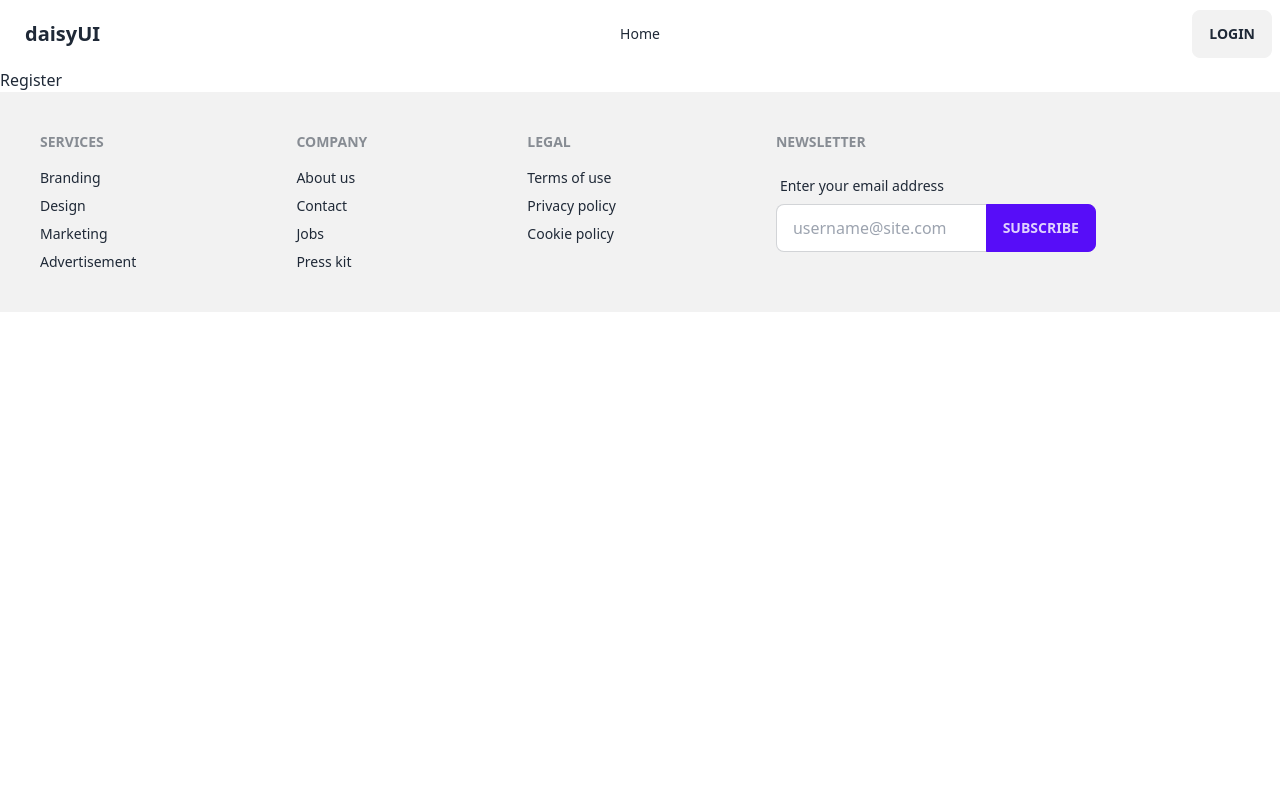
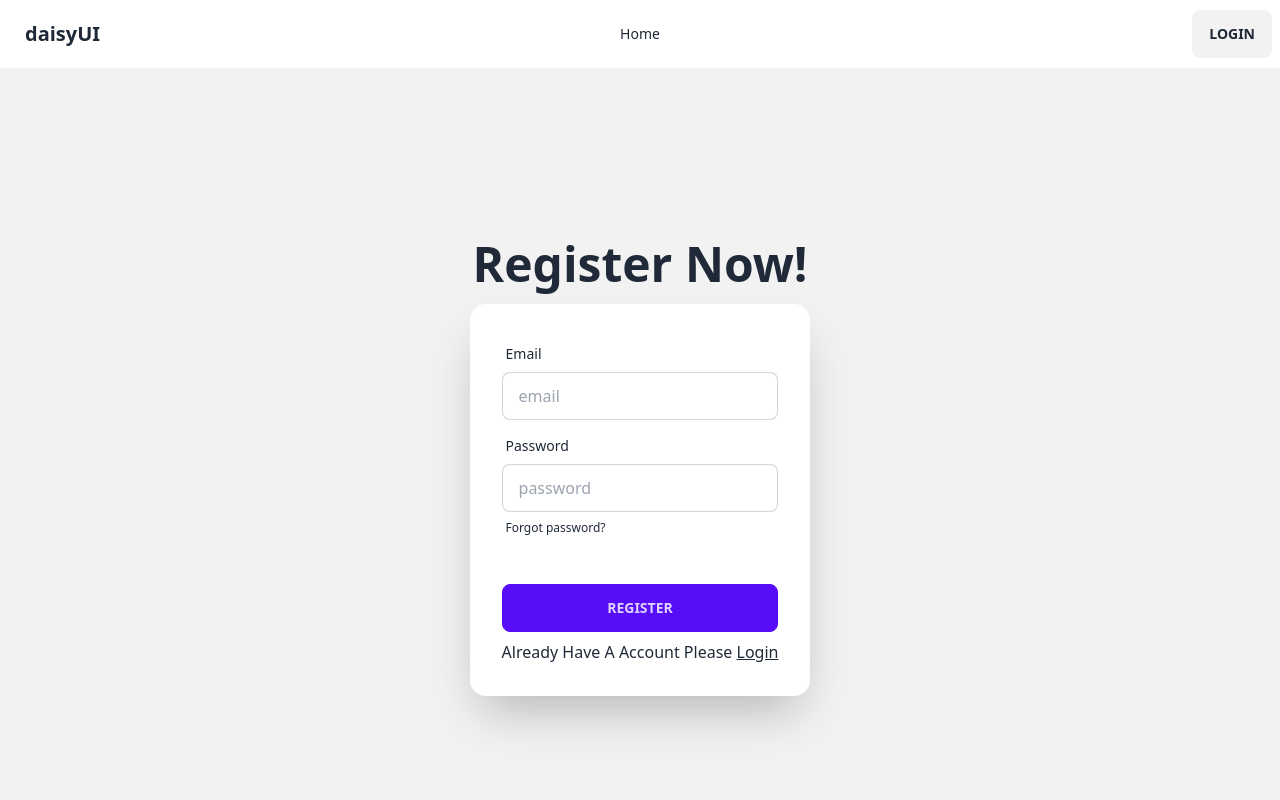
Before and after one commit to shezank/event-managment-simple-website, a React (Vite) app: page /register in a window 1280 px wide. Shown: the top 800 px of the page. Built offline with nearby package versions, Linux system fonts and the light colour scheme; no server answers.

Commit message:
add login register and logout

```diff
--- a/package.json
+++ b/package.json
@@ -16,7 +16,8 @@
     "react": "^18.2.0",
     "react-dom": "^18.2.0",
     "react-router-dom": "^6.16.0",
-    "sort-by": "^1.2.0"
+    "react-toastify": "^9.1.3",
+    "sort-by": "^0.0.2"
   },
   "devDependencies": {
     "@types/react": "^18.2.15",
--- a/src/Pages/Home/Home.jsx
+++ b/src/Pages/Home/Home.jsx
@@ -1,9 +1,12 @@
+import { useContext } from "react";
+import { AuthContext } from "../../Sharde/AuthProvider/AuthProvider";
 
 
 const Home = () => {
+    const myName = useContext(AuthContext);
     return (
         <div>
-            <h1>Home</h1>
+            <h1>Home {myName.name}</h1>
         </div>
     );
 };
--- a/src/Pages/Login/Login.jsx
+++ b/src/Pages/Login/Login.jsx
@@ -1,9 +1,63 @@
+import { useContext, useState } from "react";
+import { Link, useNavigate } from "react-router-dom";
+import { AuthContext } from "../../Sharde/AuthProvider/AuthProvider";
 
 
 const Login = () => {
+    const [error, setError] = useState(null);
+    const {login} = useContext(AuthContext);
+    const navigate = useNavigate();
+
+    const handleLogin = e => {
+        e.preventDefault();
+        const email = e.target.email.value;
+        const password = e.target.password.value;
+        console.log(email, password)
+        setError('')
+        login(email, password)
+            .then( result =>  {
+                console.log(result.user);
+               e.target.reset();
+               navigate('/')
+            })
+            .catch(error => {
+                setError(error.message);
+            })
+
+    }
     return (
-        <div>
-            <h1>Login</h1>
+        <div className="hero min-h-screen bg-base-200">
+            <div className="hero-content flex-col ">
+                <div className="text-center ">
+                    <h1 className="text-5xl font-bold">Login now!</h1>
+
+                </div>
+                <div className="card flex-shrink-0 w-full max-w-sm shadow-2xl bg-base-100">
+                    <form onSubmit={handleLogin} className="card-body">
+                        <div className="form-control">
+                            <label className="label">
+                                <span className="label-text">Email</span>
+                            </label>
+                            <input type="email" name="email" placeholder="email" className="input input-bordered" required />
+                        </div>
+                        <div className="form-control">
+                            <label className="label">
+                                <span className="label-text">Password</span>
+                            </label>
+                            <input type="password" name="password" placeholder="password" className="input input-bordered" required />
+                            <label className="label">
+                                <a href="#" className="label-text-alt link link-hover">Forgot password?</a>
+                            </label>
+                        </div>
+                        <p className="text-red-700">{error}</p>
+                        <div className="form-control mt-6">
+                            <button className="btn btn-primary">Login</button>
+                        </div>
+                        <p>Do Not Have A Account Please <Link className="underline" to='/register'
+                        >Register</Link></p>
+                    </form>
+                </div>
+            </div>
         </div>
     );
 };
--- a/src/Pages/Register/Register.jsx
+++ b/src/Pages/Register/Register.jsx
@@ -1,10 +1,67 @@
+import { useContext, useState } from "react";
+import { Link, useNavigate } from "react-router-dom";
+import { AuthContext } from "../../Sharde/AuthProvider/AuthProvider";
+import { ToastContainer, toast } from 'react-toastify';
+import 'react-toastify/dist/ReactToastify.css';
 
 
 const Register = () => {
+    const [error, setError] = useState(null);
+    const {createUser} = useContext(AuthContext);
+
+    const handelRegister = e => {
+        e.preventDefault();
+        const email = e.target.email.value;
+        const password = e.target.password.value;
+        console.log(email, password)
+        setError('')
+        createUser(email, password)
+            .then( result =>  {
+                console.log(result.user);
+               toast.success('Successfully Register Your Account');
+               e.target.reset();
+            })
+            .catch(error => {
+                setError(error.message);
+            })
+
+    }
+
     return (
-        <div>
-            <h1>Register</h1>
-        </div>
+        <>
+            <div className="hero min-h-screen bg-base-200">
+                <div className="hero-content flex-col ">
+                    <div className="text-center ">
+                        <h1 className="text-5xl font-bold">Register Now!</h1>
+                    </div>
+                    <div className="card flex-shrink-0 w-full max-w-sm shadow-2xl bg-base-100">
+                        <form onSubmit={handelRegister} className="card-body">
+                            <div className="form-control">
+                                <label className="label">
+                                    <span className="label-text">Email</span>
+                                </label>
+                                <input type="email" name="email" placeholder="email" className="input input-bordered" required />
+                            </div>
+                            <div className="form-control">
+                                <label className="label">
+                                    <span className="label-text">Password</span>
+                                </label>
+                                <input type="password" name="password" placeholder="password" className="input input-bordered" required />
+                                <label className="label">
+                                    <a href="#" className="label-text-alt link link-hover">Forgot password?</a>
+                                </label>
+                            </div>
+                            <p className="text-red-700">{error}</p>
+                            <div className="form-control mt-6">
+                                <button className="btn btn-primary">Register</button>
+                            </div>
+                            <p>Already Have A Account Please <Link className="underline" to='/login'>Login</Link></p>
+                        </form>
+                    </div>
+                </div>
+            </div>
+            <ToastContainer />
+        </>
     );
 };
 
--- /dev/null
+++ b/src/Sharde/AuthProvider/AuthProvider.jsx
@@ -0,0 +1,66 @@
+import { GoogleAuthProvider, createUserWithEmailAndPassword, onAuthStateChanged, signInWithEmailAndPassword, signInWithPopup, signOut } from "firebase/auth";
+import { createContext, useEffect, useState } from "react";
+import auth from "../../Routes/Firebase/Firebase.init";
+
+
+export const AuthContext = createContext(null);
+const provider = new GoogleAuthProvider();
+
+const AuthProvider = ({ children }) => {
+    const [user, setUser] = useState(null);
+    const [loading, setLoading] = useState(true)
+
+    const createUser = (email, password) => {
+        setLoading(true)
+        return createUserWithEmailAndPassword(auth, email, password);
+    }
+
+
+    const login = (email, password) => {
+        setLoading(true)
+        return signInWithEmailAndPassword(auth, email, password);
+    }
+
+    const googleLogin = () =>{
+        setLoading(true)
+       return signInWithPopup(auth, provider)
+    }
+
+    const logout = () =>{
+        setLoading(true)
+       return signOut(auth)
+
+    }
+
+    useEffect(()=>{
+        const unSubscribe = onAuthStateChanged(auth, currenUser =>{
+            setUser(currenUser);
+            setLoading(false)
+        })
+
+        return ()=>{
+            unSubscribe();
+        }
+    },[])
+
+
+
+
+    const info = {
+        user,
+        createUser,
+        login,
+        googleLogin,
+        loading,
+        logout
+    };
+
+
+    return (
+        <AuthContext.Provider value={info}>
+            {children}
+        </AuthContext.Provider >
+    );
+};
+
+export default AuthProvider;
--- a/src/Sharde/ContextProvider/ContextProvider.jsx
+++ /dev/null
@@ -1,11 +0,0 @@
-
-
-const ContextProvider = () => {
-    return (
-        <div>
-
-        </div>
-    );
-};
-
-export default ContextProvider;
--- a/src/Sharde/Navbar/Navbar.jsx
+++ b/src/Sharde/Navbar/Navbar.jsx
@@ -1,9 +1,13 @@
+import { useContext } from "react";
 import { Link, NavLink } from "react-router-dom";
+import { AuthContext } from "../AuthProvider/AuthProvider";
 
 const Navbar = () => {
+
+    const {user,logout } = useContext(AuthContext);
+
     const navLinks = <>
         <li><NavLink to="/">Home</NavLink></li>
-
     </>
 
     return (
@@ -25,7 +29,11 @@ const Navbar = () => {
                 </ul>
             </div>
             <div className="navbar-end">
+               {user?
+                <button onClick={logout} className="btn">Logout</button>:
                 <Link to="/login"><button className="btn">Login</button></Link>
+
+            }
             </div>
         </div>
     );
```
Also changed, not shown: src/main.jsx (+5 -2 lines), 1 other file (tests, documents, lock files or other folders).
